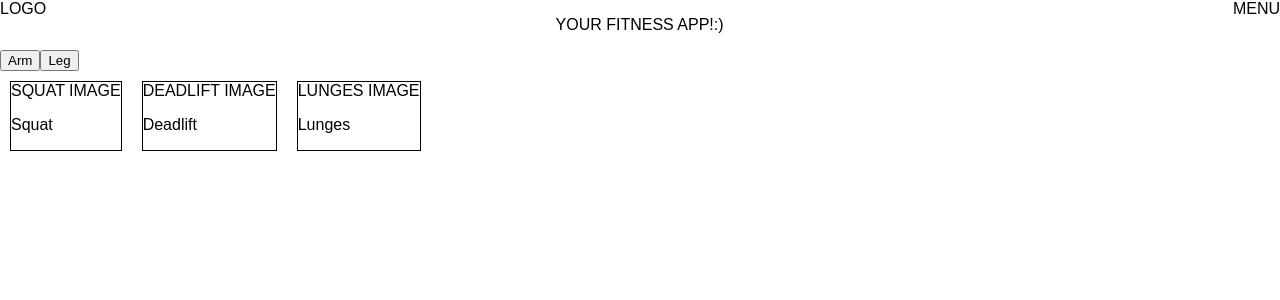
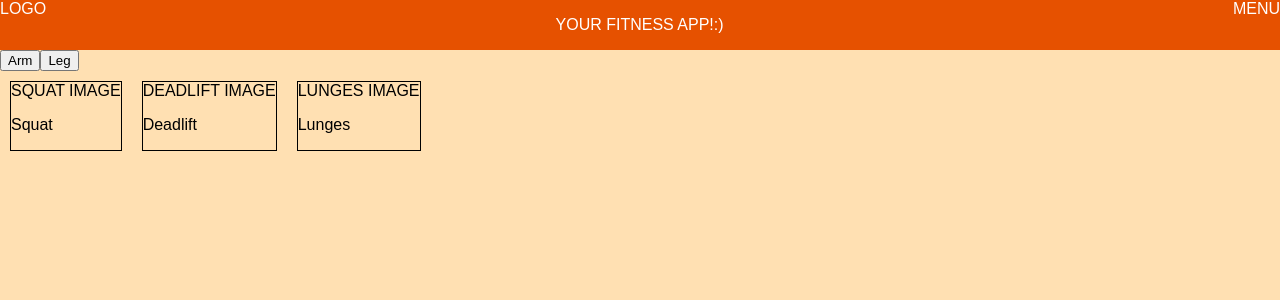
Before and after one commit to AlexandraKarlsson/myfintessapp, a React (Create React App) app: page / in a window 1280 px wide. Shown: the top 300 px of the page. Built offline with nearby package versions, Linux system fonts and the light colour scheme.

Commit message:
Remove exercise from workout and toolbar style.

```diff
--- a/src/components/toolbar/Toolbar.js
+++ b/src/components/toolbar/Toolbar.js
@@ -7,7 +7,9 @@ const toolbarStyle = {
     display: 'flex',
     justifyContent: 'space-between',
     padding: '0',
-    margin: '0'
+    margin: '0',
+    backgroundColor: '#E65100',
+    color: 'white'
 }
 
     return(
--- a/src/components/workout/Workout.js
+++ b/src/components/workout/Workout.js
@@ -4,8 +4,14 @@ import './Workout.css';
 
 const workout = (props) => {
 
-    const workout = props.exercises.map(exercise => {
-        return(<Exercise key={exercise.id} name={exercise.name} imageName={exercise.imageName}/>)
+    const workout = props.exercises.map((exercise, index) => {
+        return(
+            <Exercise
+                key={exercise.id}
+                name={exercise.name}
+                clicked={() => props.clicked(exercise.id)}
+                imageName={exercise.imageName}/>
+            )
     });
 
     return(
--- a/src/containers/fitnessguru/FitnessGuru.js
+++ b/src/containers/fitnessguru/FitnessGuru.js
@@ -1,6 +1,5 @@
 import React, {Component} from 'react';
 import ExerciseList from '../../components/exerciselist/ExerciseList';
-import Aux from '../../hoc/auxiliary/Auxiliary';
 import Workout from '../../components/workout/Workout';
 import BodypartControll from '../../components/controlls/BodypartControll';
 
@@ -71,12 +70,12 @@ class FitnessGuru extends Component {
         }
     }
 
-    exerciseListHandler = (exerciseId, exerciseIndex) => {
+    exerciseListAddHandler = (exerciseId, exerciseIndex) => {
 
         // villkor : checka om exercisen inte finns i workout
         const exist = this.state.workout.find((workoutExercise) => {
             //return (workoutExercise.id == exerciseIndex ? true : false)
-            return(workoutExercise.id == exerciseId)
+            return(workoutExercise.id === exerciseId)
         });
 
         if(!exist) {
@@ -90,13 +89,27 @@ class FitnessGuru extends Component {
         }
     }
 
+    workoutRemoveHandler = (exerciseId) => {
+        let workoutUpdated = [...this.state.workout];
+        const removeIndex = workoutUpdated.findIndex(exercise => {
+            return exercise.id === exerciseId;
+        })
+        workoutUpdated.splice(removeIndex,1);
+        this.setState({workout: workoutUpdated});
+    }
+
     render() {
+        const fitnessGuruStyle = {
+            backgroundColor: '#FFE0B2',
+            height: '100vh'
+        }
+
         return(
-        <Aux>
+        <div style={fitnessGuruStyle}>
             <BodypartControll bodyparts={this.state.bodyparts} clicked={this.bodypartHandler}/>
-            <ExerciseList exercises={this.state.currentExercises} clicked={this.exerciseListHandler}/>
-            <Workout exercises={this.state.workout}/>
-        </Aux>
+            <ExerciseList exercises={this.state.currentExercises} clicked={this.exerciseListAddHandler}/>
+            <Workout exercises={this.state.workout} clicked={this.workoutRemoveHandler}/>
+        </div>
 
     );
     }
```
